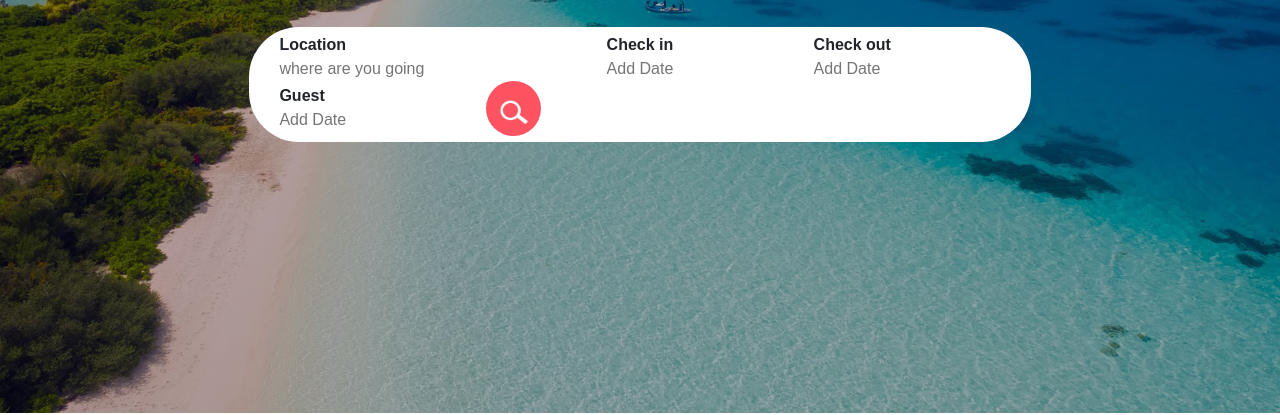
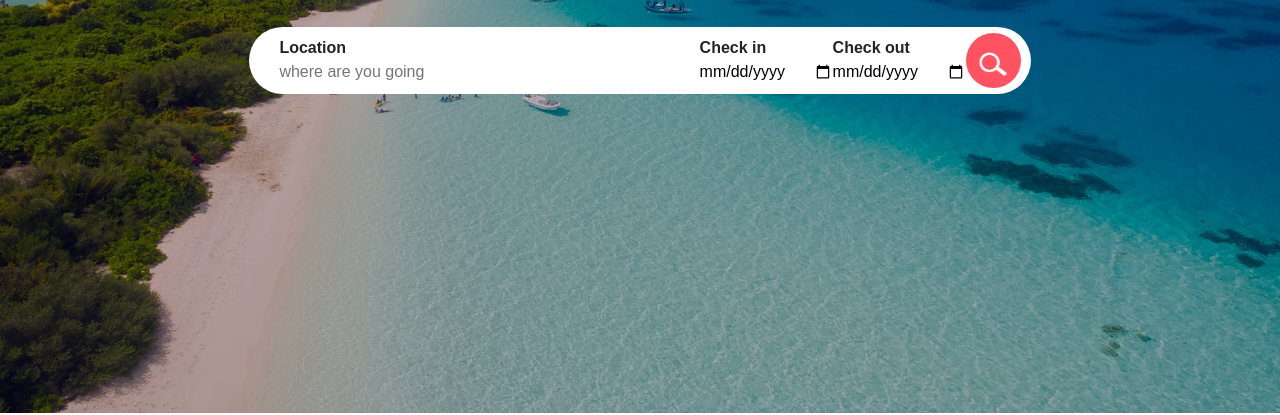
Before and after one commit to Denoudenjb/Agile_Coding_Project, a plain HTML site: page travel_website_main_page/index.html in a window 1280 px wide. Shown: the part 387-802 px from the top of the page. Drawn offline with nearby package versions, Linux system fonts and the light colour scheme.

Commit message:
Update index.html

```diff
--- a/travel_website_main_page/index.html
+++ b/travel_website_main_page/index.html
@@ -35,18 +35,15 @@
 
                     <div class="check in">
                         <label>Check in</label>
-                        <input type="text" placeholder="Add Date">
+                        <input type="date" placeholder="Add Date">
                     </div>
 
                     <div class="check out">
                         <label>Check out</label>
-                        <input type="text" placeholder="Add Date">
+                        <input type="date" placeholder="Add Date">
                     </div>
 
-                    <div class="Guest">
-                        <label>Guest</label>
-                        <input type="text" placeholder="Add Date">
-                    </div>
+
                     <a href="Flights.html"><button type="button"><img src="image/search icon.png"></button></a>
 
                     <!-- <a href="Flights.html"><button>clink</button></a> -->
```
